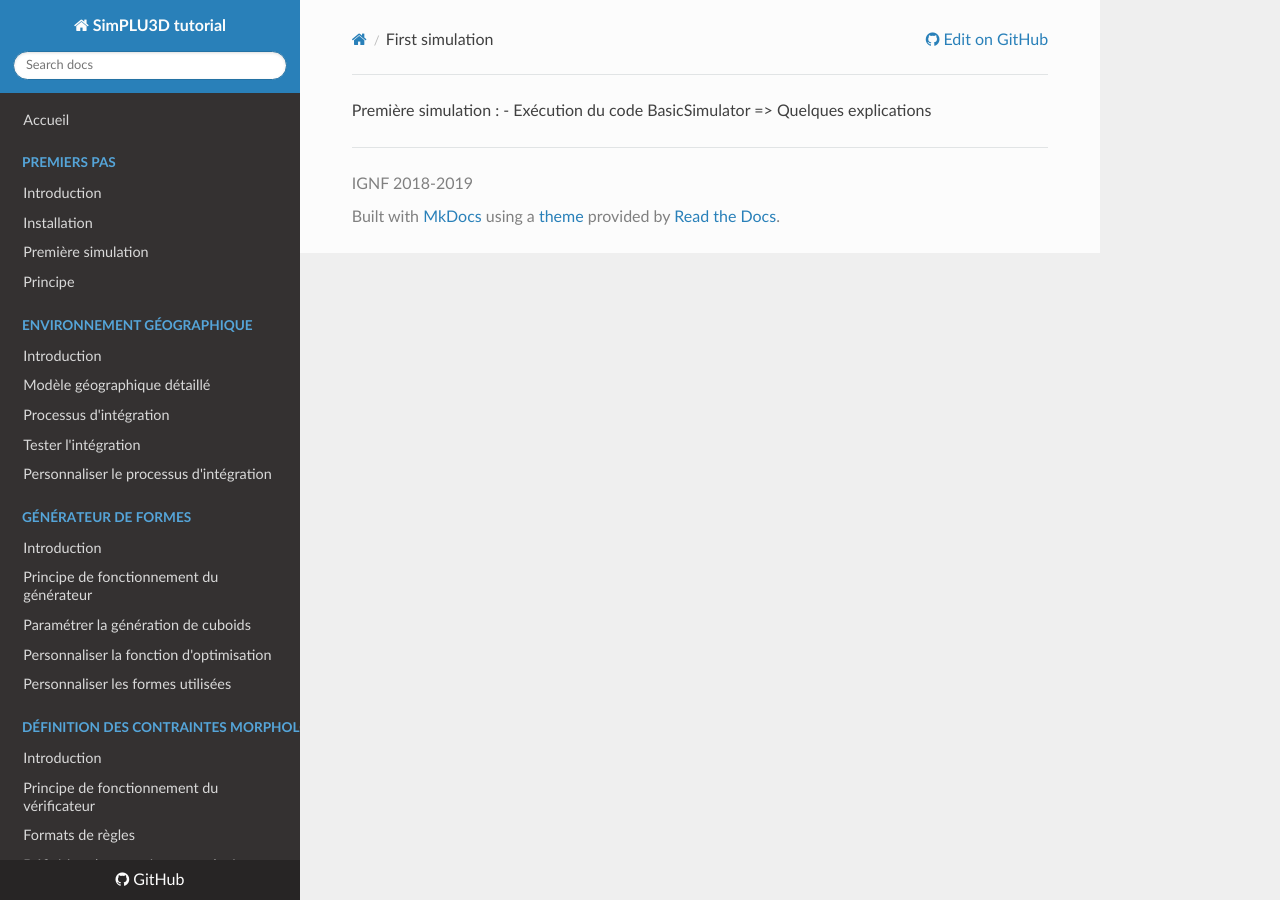
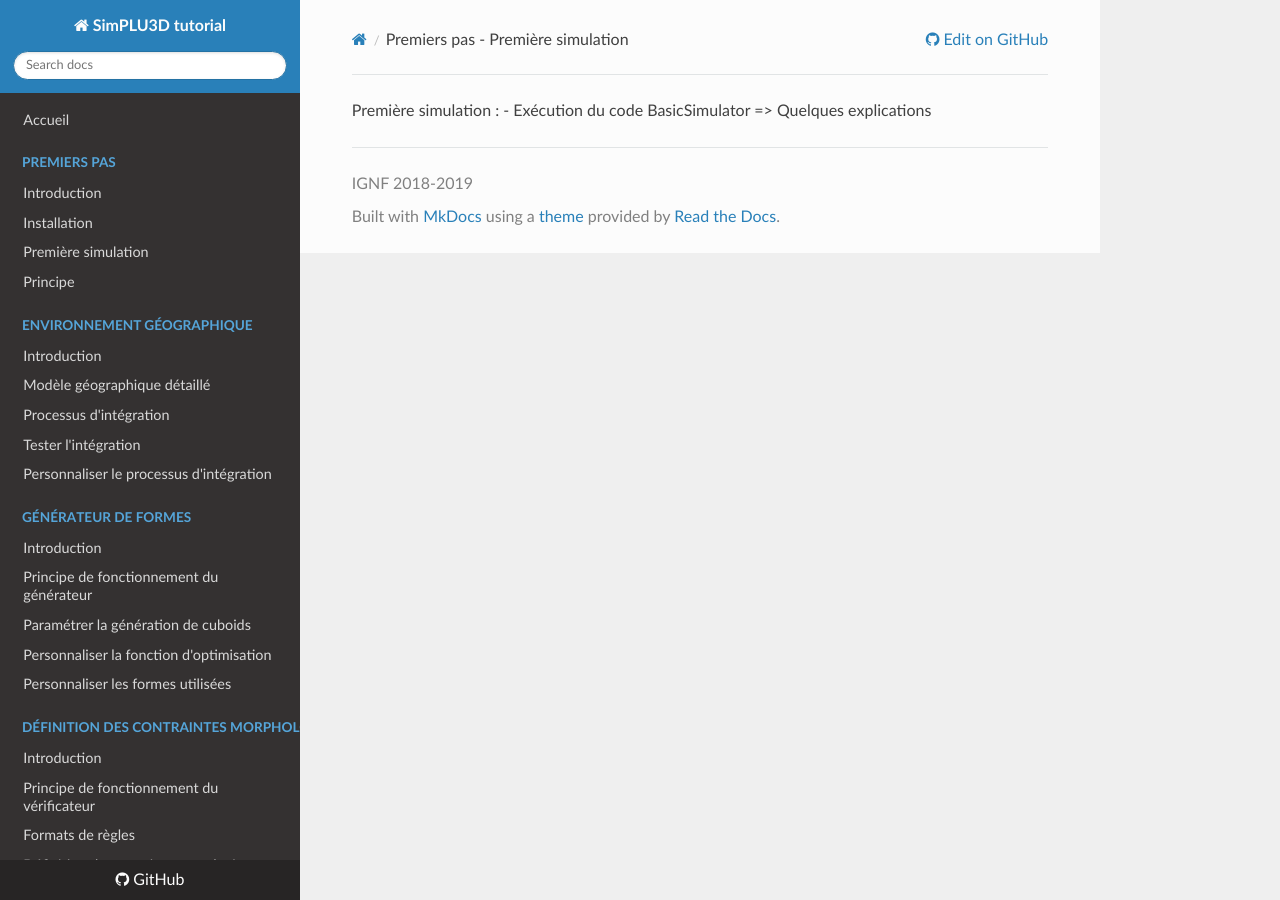
Before and after one commit to SimPLU3D/simplu3D-tutorial, an MkDocs documentation site: the page built from docs/begin/first_simulation.md, in a window 1280 px wide. Built offline with MkDocs 1.6.1, drawn with Linux system fonts in a browser that asks for light colours; nearby versions of some CDN libraries.

Commit message:
Adding title to first simulation

```diff
--- a/docs/begin/first_simulation.md
+++ b/docs/begin/first_simulation.md
@@ -1,2 +1,11 @@
+---
+title: Premiers pas - Première simulation
+authors:
+    - Mickaël Brasebin
+date: 2018-10-26
+
+---
+
+
 Première simulation :
 - Exécution du code BasicSimulator => Quelques explications
```
